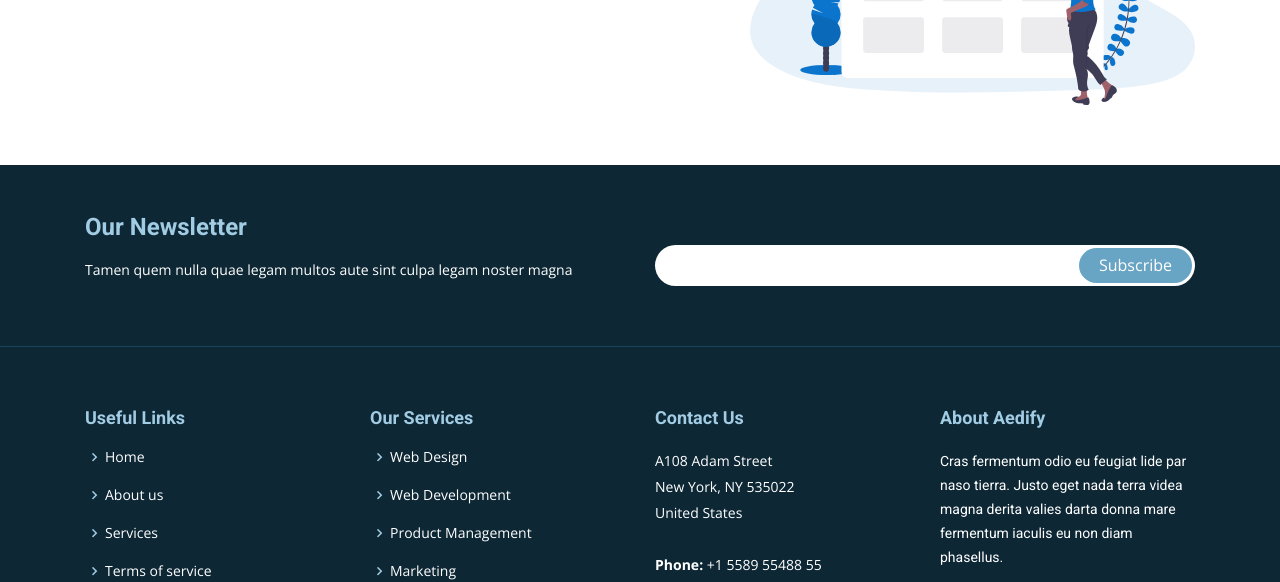
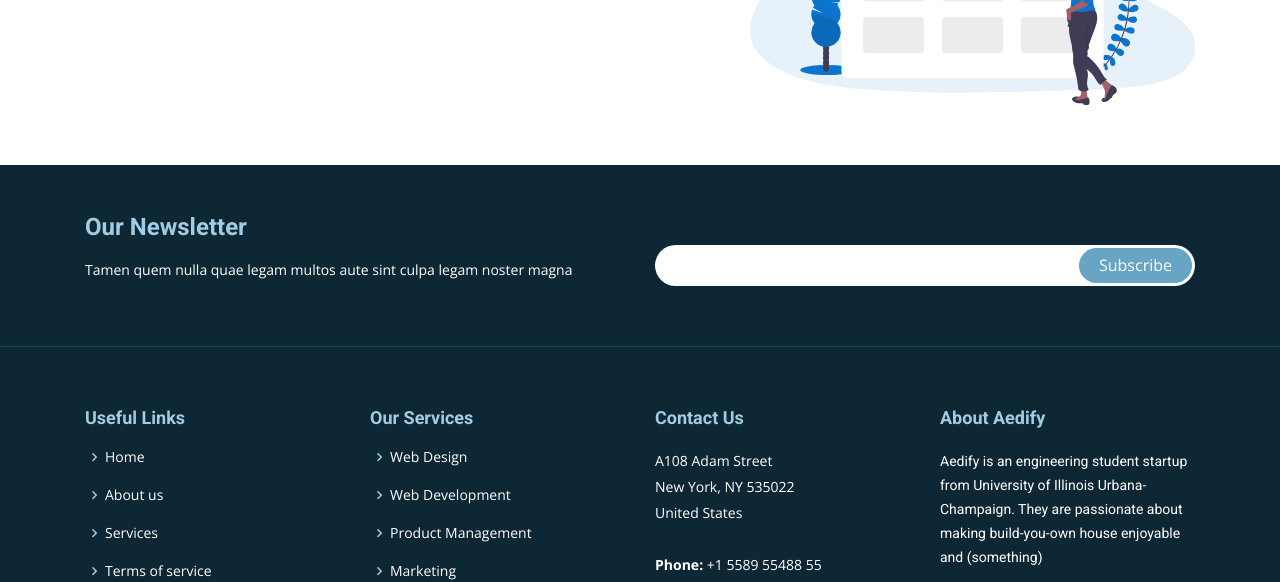
Before and after one commit to pietelite/aedify-website, a plain HTML site: page index.html in a window 1280 px wide. Shown: the part 3992-4574 px from the top of the page. Drawn offline with nearby package versions, Linux system fonts and the light colour scheme.

Commit message:
Footage: about Aedify

```diff
--- a/index.html
+++ b/index.html
@@ -354,7 +354,7 @@
 
           <div class="col-lg-3 col-md-6 footer-info">
             <h3>About Aedify</h3>
-            <p>Cras fermentum odio eu feugiat lide par naso tierra. Justo eget nada terra videa magna derita valies darta donna mare fermentum iaculis eu non diam phasellus.</p>
+            <p>Aedify is an engineering student startup from University of Illinois Urbana-Champaign. They are passionate about making build-you-own house enjoyable and (something)</p>
             <div class="social-links mt-3">
               <a href="#" class="twitter"><i class="bx bxl-twitter"></i></a>
               <a href="#" class="facebook"><i class="bx bxl-facebook"></i></a>
```
